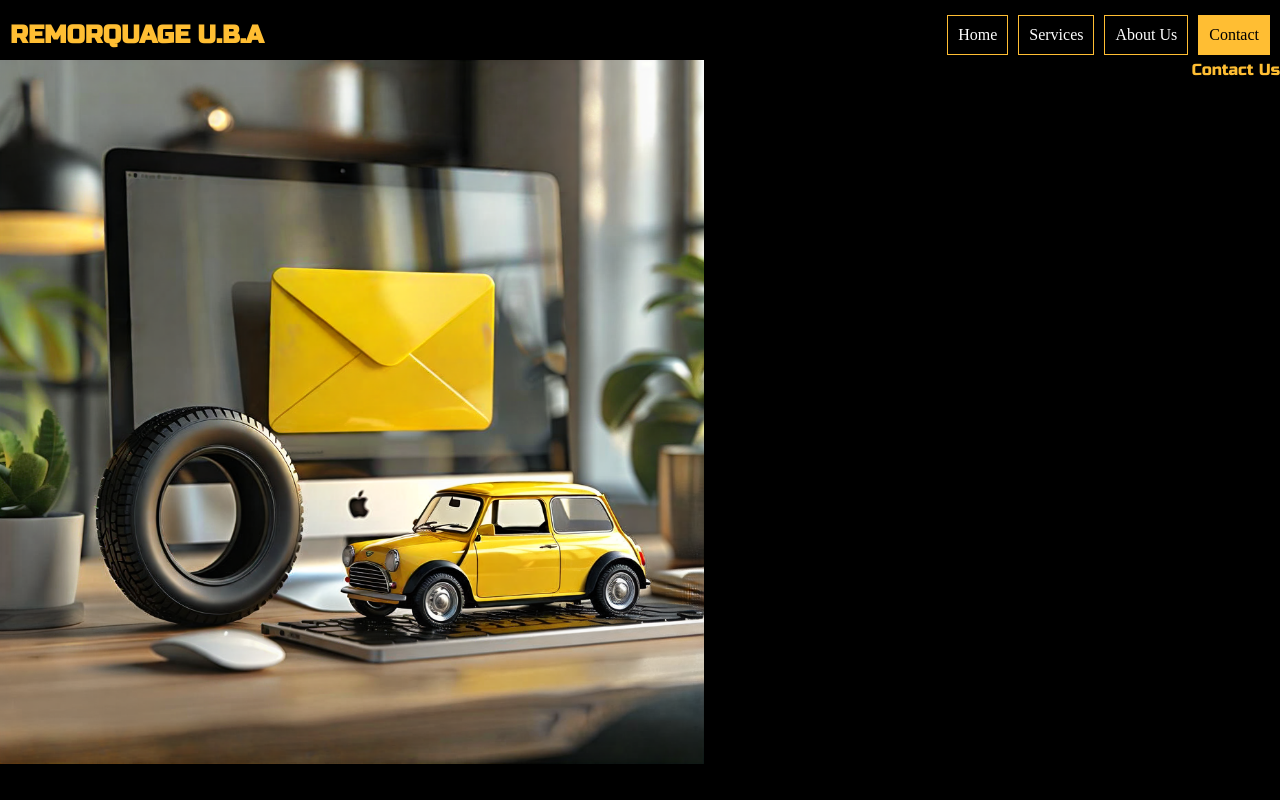
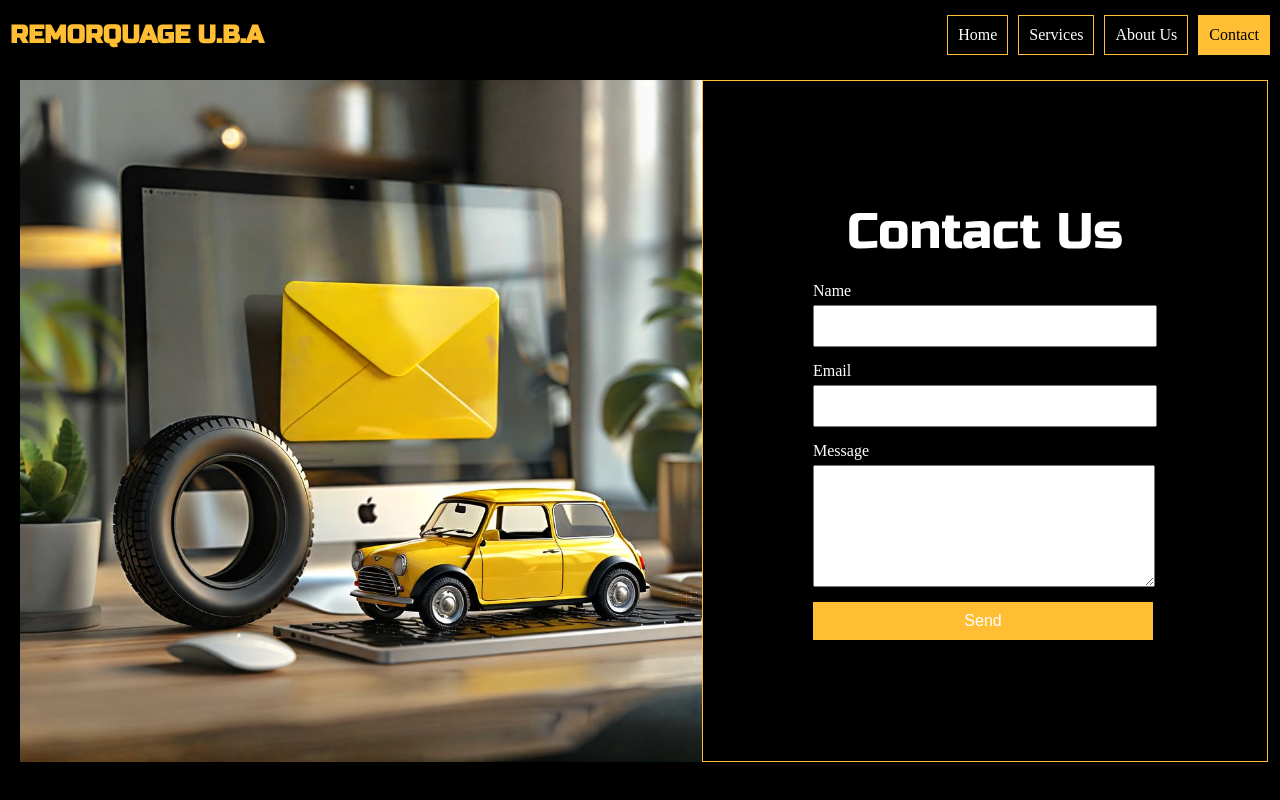
Before and after one commit to TeeCreates/Remorquage-U.B.A, a React (Create React App) app in the folder client/: page /contact in a window 1280 px wide. Built offline with nearby package versions, Linux system fonts and the light colour scheme.

Commit message:
update form

```diff
--- a/client/package.json
+++ b/client/package.json
@@ -3,6 +3,7 @@
   "version": "0.1.0",
   "private": true,
   "dependencies": {
+    "@emailjs/browser": "^4.4.1",
     "@emotion/react": "^11.11.4",
     "@emotion/styled": "^11.11.5",
     "@mui/icons-material": "^5.15.18",
--- a/client/src/GlobalStyle.js
+++ b/client/src/GlobalStyle.js
@@ -71,8 +71,9 @@ button{
 	outline: inherit;
 }
 
-
-
+form,input{
+	color: white;
+}
 
 }
 
--- a/client/src/pages/Contact.js
+++ b/client/src/pages/Contact.js
@@ -1,7 +1,7 @@
 import React, { useState, useEffect } from "react";
 import styled from "styled-components";
 import CircularProgress from "@mui/material/CircularProgress";
-import contact from "../assets/contact.png"
+import contact from "../assets/contact.png";
 
 const Contact = () => {
   const [loading, setLoading] = useState(true);
@@ -9,23 +9,29 @@ const Contact = () => {
   useEffect(() => {
     // Set loading to false when component mounts
     setLoading(false);
-
-    // Cleanup function to perform actions when component unmounts
-    return () => {
-      // Add cleanup code here if needed
-    };
   }, []);
 
   return (
     <>
       {loading ? (
         <LoadingContainer>
-          <CircularProgress style={{ color: "#FFBE33" , zIndex:"99"}} />
+          <CircularProgress style={{ color: "#FFBE33", zIndex: "99" }} />
         </LoadingContainer>
       ) : (
         <Wrapper>
-         <Image src={contact} alt="" />
-           <h1>Contact Us</h1>
+          <Image src={contact} alt="Contact" />
+          <FormWrapper>
+            <Form id="contact-form">
+              <H1>Contact Us</H1>
+              <Label>Name</Label>
+              <Input type="text" name="user_name" />
+              <Label>Email</Label>
+              <Input type="email" name="user_email" />
+              <Label>Message</Label>
+              <Textarea name="message" />
+              <SubmitButton type="submit" value="Send" />
+            </Form>
+          </FormWrapper>
         </Wrapper>
       )}
     </>
@@ -43,24 +49,112 @@ const LoadingContainer = styled.div`
   align-items: center;
 `;
 
-
-
-
 const Image = styled.img`
-
   width: 55%;
 
-`
-
-
+  @media (max-width: 895px) {
+    width: 100%; /* Make the image take up more width on smaller screens */
+    margin: 0 auto;
+  }
+`;
 
 const Wrapper = styled.div`
   display: flex;
   justify-content: space-between;
-`
+  z-index: 100; /* Ensure this is above any other elements */
+  padding: 20px;
+
+  @media (max-width: 895px) {
+    flex-direction: column;
+    align-items: center; /* Center the items on smaller screens */
+    padding: 20px;
+  }
+`;
+
+const FormWrapper = styled.div`
+  display: flex;
+  flex-direction: column;
+  justify-content: center;
+  border: 1px solid #ffbe33;
+  padding: 20px 80px;
+  margin-right: 10px;
+
+  @media (max-width: 895px) {
+    padding: 20px;
+    margin: 0;
+    width: 100%; /* Make the form wrapper take up full width */
+    box-sizing: border-box;
+    margin-top: 20px;
+
+  }
+`;
+
+const Form = styled.form`
+  display: flex;
+  flex-direction: column;
+  margin: 0 30px;
+
+  @media (max-width: 895px) {
+    margin: 0;
+    padding: 30px;
+
+  }
+`;
+
+const Label = styled.label`
+  margin-bottom: 5px;
+`;
+
+const Input = styled.input`
+  margin-bottom: 15px;
+  width: 320px;
+  padding: 10px;
+  font-size: 16px;
+  color: black; /* Set font color to black */
+
+  @media (max-width: 895px) {
+    width: 95%; /* Make input fields take up full width on smaller screens */
+  }
+`;
+
+const Textarea = styled.textarea`
+  margin-bottom: 15px;
+  width: 320px;
+  padding: 10px;
+  font-size: 16px;
+  height: 100px;
+  color: black; /* Set font color to black */
+
+  @media (max-width: 895px) {
+    width: 95%; /* Make textarea take up full width on smaller screens */
+  }
+`;
+
+const SubmitButton = styled.input`
+  padding: 10px 20px;
+  background-color: #ffbe33;
+  width: 340px;
+  color: white;
+  border: none;
+  cursor: pointer;
+  font-size: 16px;
+
+  @media (max-width: 895px) {
+    width: 100%; /* Make submit button take up full width on smaller screens */
+  }
+`;
+
+const H1 = styled.span`
+  font-size: 50px;
+  color: white;
+  font-family: "Russo One", sans-serif;
+  display: flex;
+  align-self: center;
+  margin-bottom: 20px;
+
+  @media (max-width: 768px) {
+    font-size: 36px; /* Adjust font size for smaller screens */
+  }
+`;
+
 export default Contact;
-
-
-const Details = styled.div`
-
-`
```
Also changed, not shown: 1 other file (tests, documents, lock files or other folders). Lines whose indentation alone changed are shown as unchanged.
